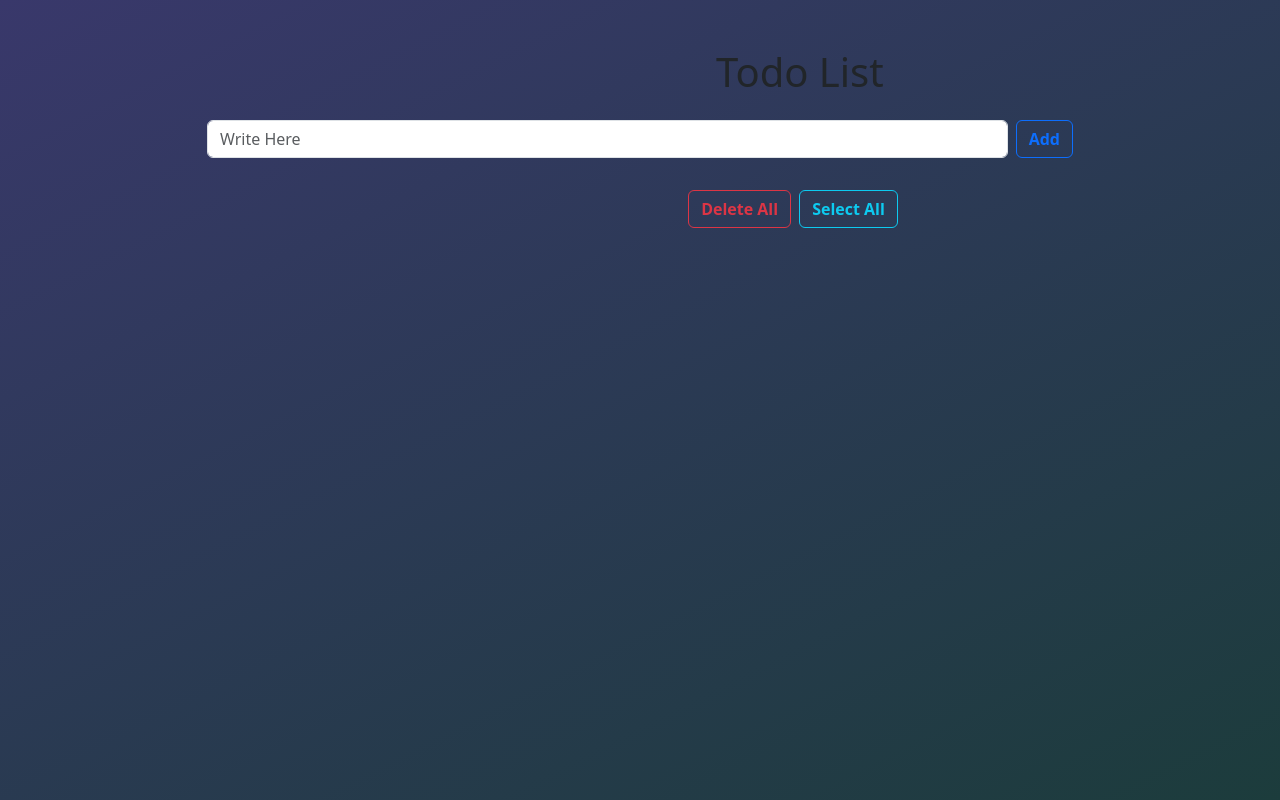
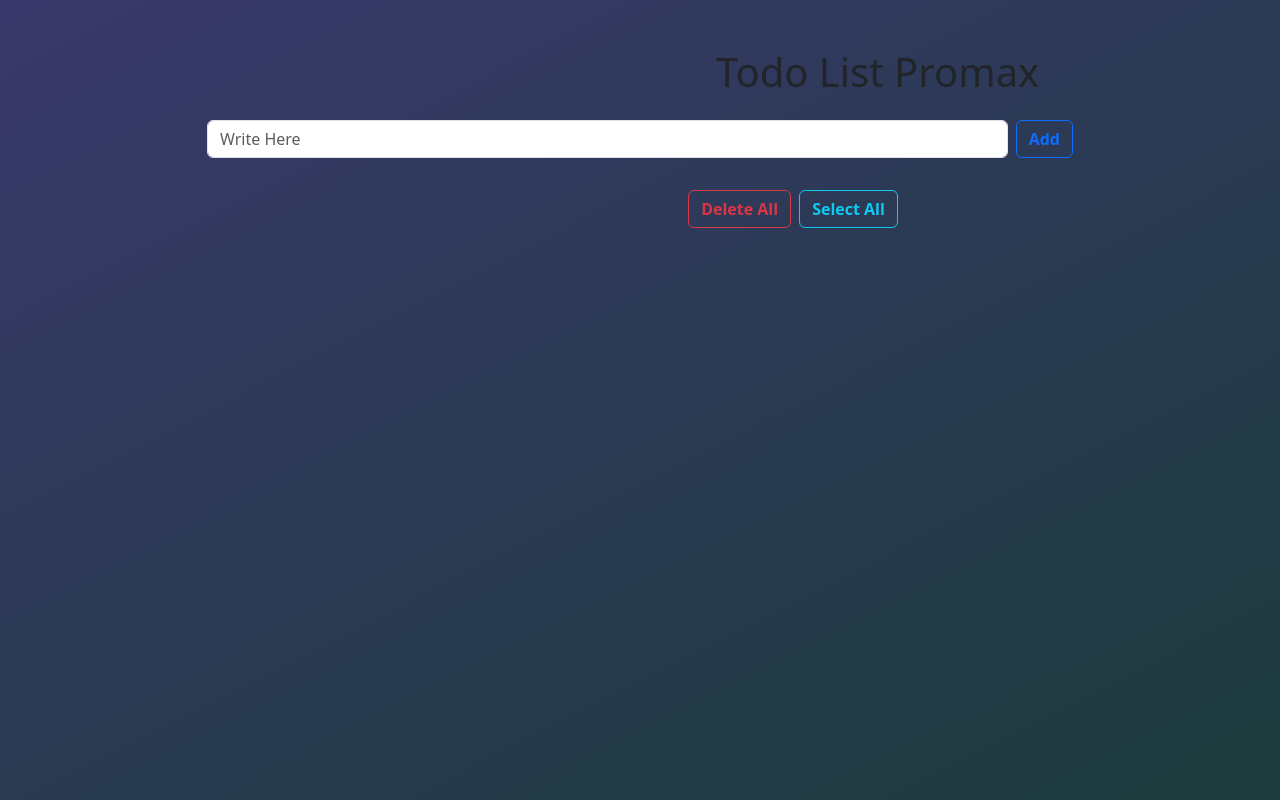
Before and after one commit to NinnoMexs/Todo, a plain HTML site: page index.html in a window 1280 px wide. Drawn offline with nearby package versions, Linux system fonts and the light colour scheme.

Commit message:
update todo name

```diff
--- a/index.html
+++ b/index.html
@@ -3,13 +3,13 @@
   <head>
     <meta charset="utf-8">
     <meta name="viewport" content="width=device-width, initial-scale=1">
-    <title>Todo_List</title>
+    <title>Todo_List </title>
     <link href="https://cdn.jsdelivr.net/npm/bootstrap@5.3.2/dist/css/bootstrap.min.css" rel="stylesheet" integrity="sha384-T3c6CoIi6uLrA9TneNEoa7RxnatzjcDSCmG1MXxSR1GAsXEV/Dwwykc2MPK8M2HN" crossorigin="anonymous">
     <script defer src="script.js"></script>
   </head>
   <body class="bg-danger-subtle" style="background: linear-gradient(153deg,#39386b,#1c3c3c); background-repeat: no-repeat; background-attachment: fixed;">
     <div class="container mb-3 justify-content-center d-flex mt-5 " style="width: fit-content; margin-left: 44em;">
-        <h1>Todo List</h1>
+        <h1>Todo List Promax</h1>
     </div>
     <div class="d-flex container mb-3" style="width: 890px; height: fit-content;">
          <input class="form-control" type="text" placeholder="Write Here" aria-label="default input example" id="input">
```
